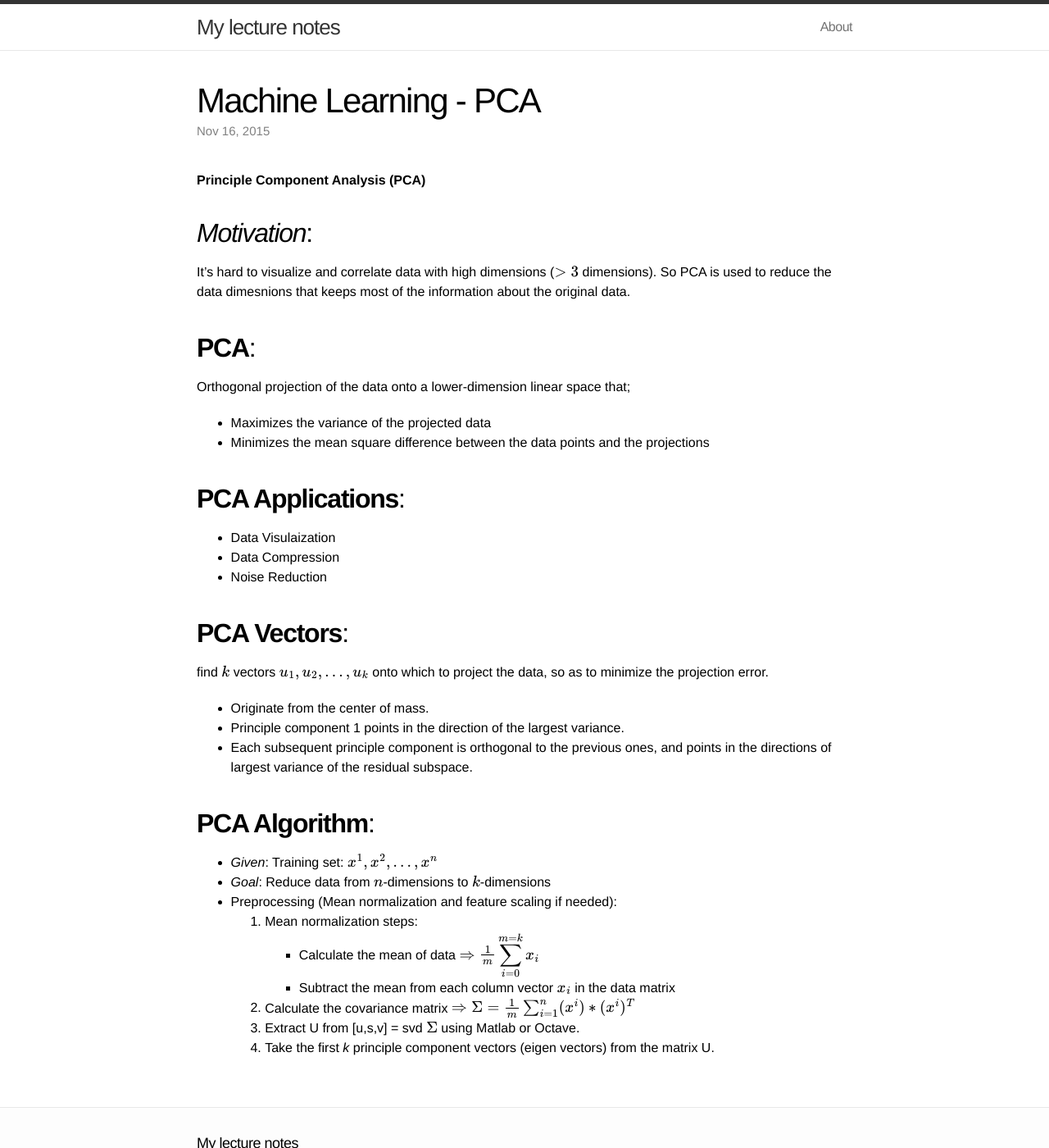
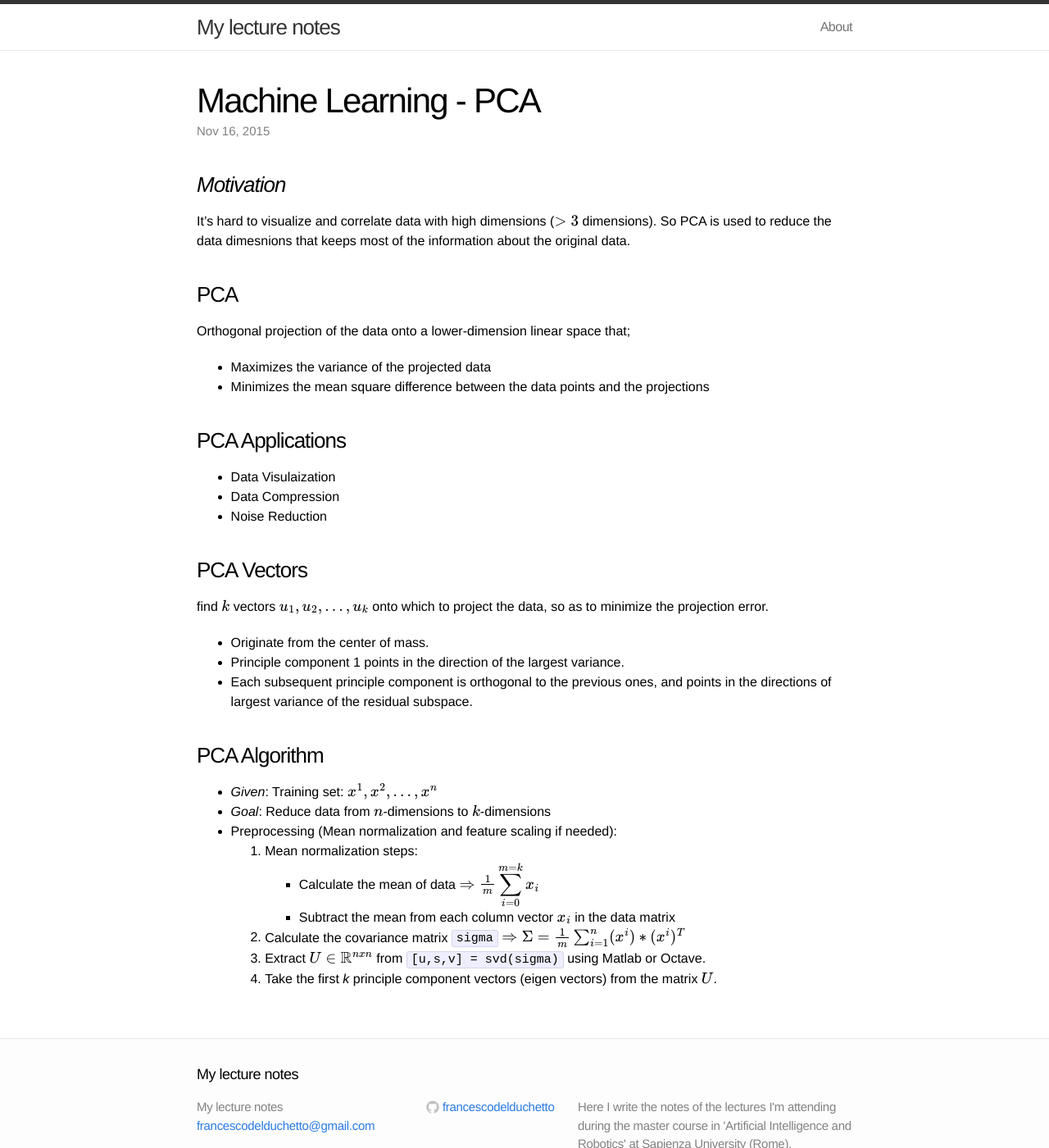
Before and after one commit to francescodelduchetto/lectureNotes, a Jekyll site: the page built from _posts/2015-11-16-ml3.markdown, in a window 1280 px wide and 1400 px high. Shown: the whole window at 82% size. Built offline with Jekyll 4.4.1, drawn with Linux system fonts in a browser that asks for light colours; formulas are drawn with MathJax 3.

```diff
--- a/_posts/2015-11-10-ml1.markdown
+++ b/_posts/2015-11-10-ml1.markdown
@@ -96,7 +96,7 @@
 allows only sampling of the target variables conditional on the observed quantities.
 
 It estimate the **joint distribution** $$P(x, y)$$, from which we can infer
-$$P(y\vert x)$$.
+$$P(y\vert x)$$ by applying the Bayes Rule.
 
 Using this approach we need to observe the data and to estimate the distribution
 of the data. It is good for missing variables and it's easy to add prior knowledge
--- a/_posts/2015-11-16-ml3.markdown
+++ b/_posts/2015-11-16-ml3.markdown
@@ -4,36 +4,34 @@
 categories: machine_learning
 ---
 
-#**Principle Component Analysis (PCA)**
-
-##*Motivation*:
+### *Motivation*
 It's hard to visualize and correlate data with high dimensions ($$>3$$ dimensions). So PCA is used to reduce the data dimesnions that keeps most of the information about the original data.
 
-##**PCA**:
+### PCA
 Orthogonal projection of the data onto a lower-dimension linear space that;
 
 - Maximizes the variance of the projected data
 - Minimizes the mean square difference between the data points and the projections
 
-##**PCA Applications**:
+### PCA Applications
 - Data Visulaization
 - Data Compression
 - Noise Reduction
 
-##**PCA Vectors**:
+### PCA Vectors
 find $$k$$ vectors $$u_1, u_2,\dots, u_k$$ onto which to project the data, so as to minimize the projection error.
 
 - Originate from the center of mass.
 - Principle component 1 points in the direction of the largest variance.
 - Each subsequent principle component is orthogonal to the previous ones, and points in the directions of largest variance of the residual subspace.
 
-##**PCA Algorithm**:
+### PCA Algorithm
 - *Given*: Training set: $$x^1, x^2,\dots, x^n$$
 - *Goal*: Reduce data from $$n$$-dimensions to $$k$$-dimensions
 - Preprocessing (Mean normalization and feature scaling if needed):
 	1. Mean normalization steps:
 		- Calculate the mean of data $$\Rightarrow \frac{1}{m} \displaystyle\sum_{i=0}^{m=k} x_i $$
 		- Subtract the mean from each column vector $$x_i$$ in the data matrix
-	2. Calculate the covariance matrix $$\Rightarrow \Sigma = \frac{1}{m} \sum_{i=1}^{n} (x^i) * (x^i)^T $$
-	3. Extract U from [u,s,v] = svd $$\Sigma$$ using Matlab or Octave.
-	4. Take the first *k* principle component vectors (eigen vectors) from the matrix U.
+	2. Calculate the covariance matrix `sigma` $$\Rightarrow \Sigma = \frac{1}{m} \sum_{i=1}^{n} (x^i) * (x^i)^T $$
+	3. Extract $$U \in \mathbb{R}^{nxn}$$ from `[u,s,v] = svd(sigma)` using Matlab or Octave.
+	4. Take the first *k* principle component vectors (eigen vectors) from the matrix $$U$$.
```
Also changed, not shown: _posts/2015-12-01-ml4.markdown (added, +65 -0 lines), _posts/2015-12-01-ml5.markdown (added, +40 -0 lines).
